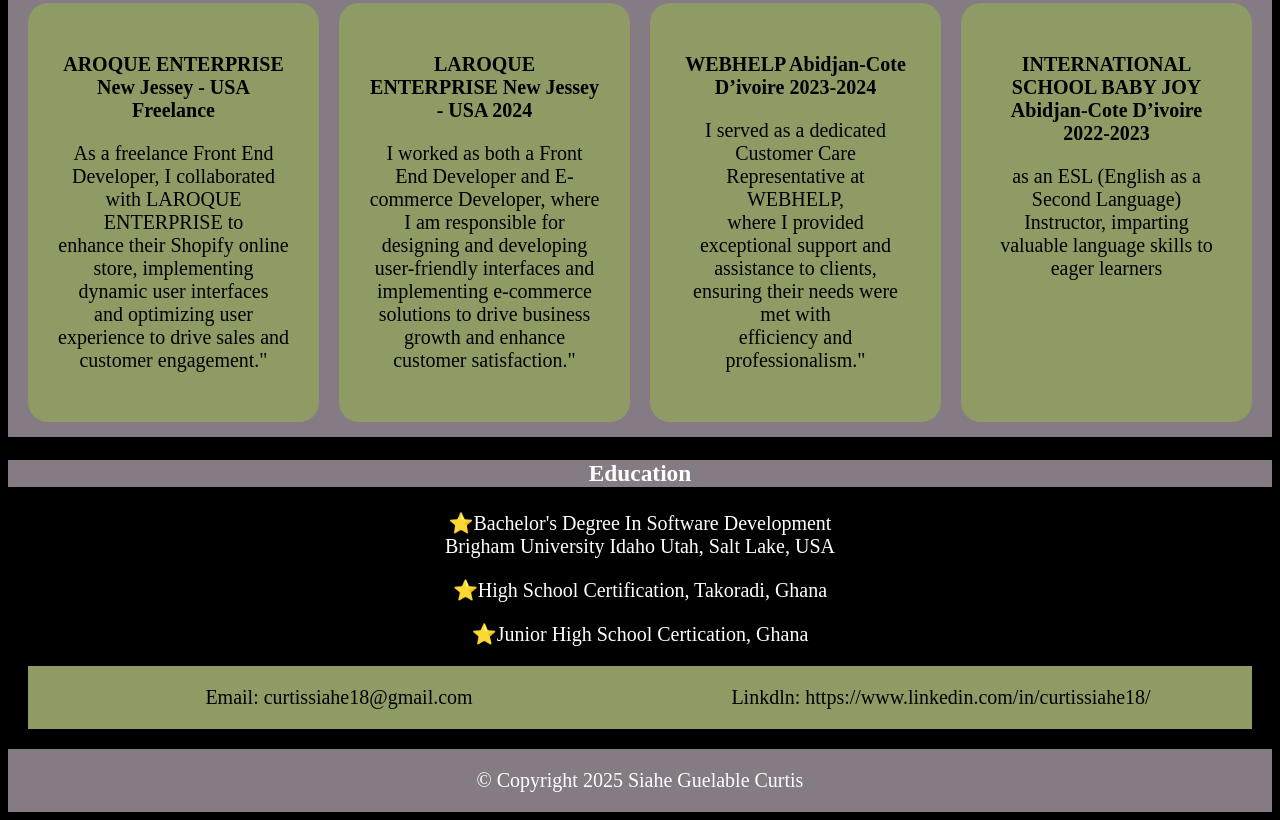
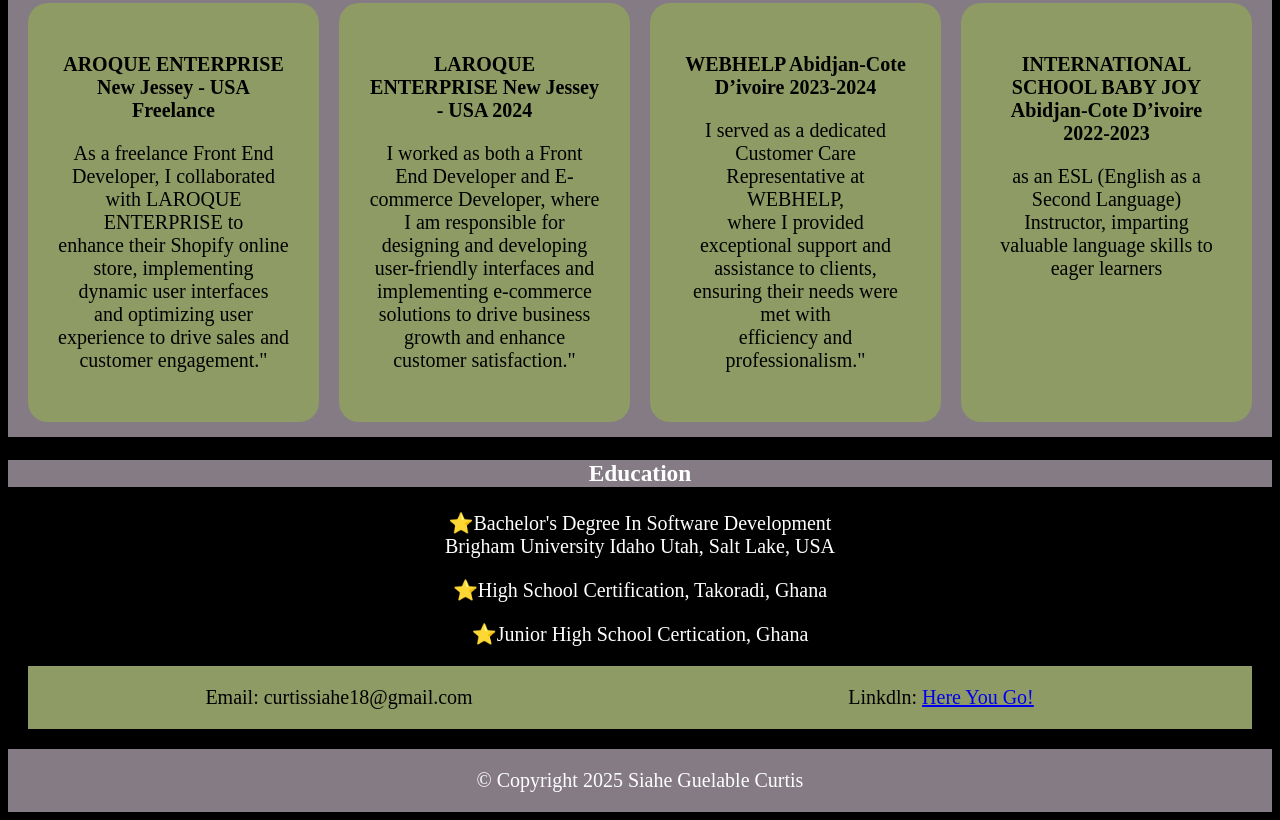
Before and after one commit to siaheguelable/CODSOFT, a plain HTML site: page Portifolio/index.html in a window 1280 px wide. Shown: the part 1532-2352 px from the top of the page. Drawn offline with Linux system fonts and the light colour scheme.

Commit message:
all detailed corrected

```diff
--- a/Portifolio/index.html
+++ b/Portifolio/index.html
@@ -123,7 +123,7 @@
         <section>
             <div id="contacts">
                 <div>Email: curtissiahe18@gmail.com</div>
-                <div>Linkdln: https://www.linkedin.com/in/curtissiahe18/ </div>
+                <div>Linkdln:   <a href="https://www.linkedin.com/in/curtissiahe18/"> Here You Go!</a></div>
             </div>
         </section>
 
```
